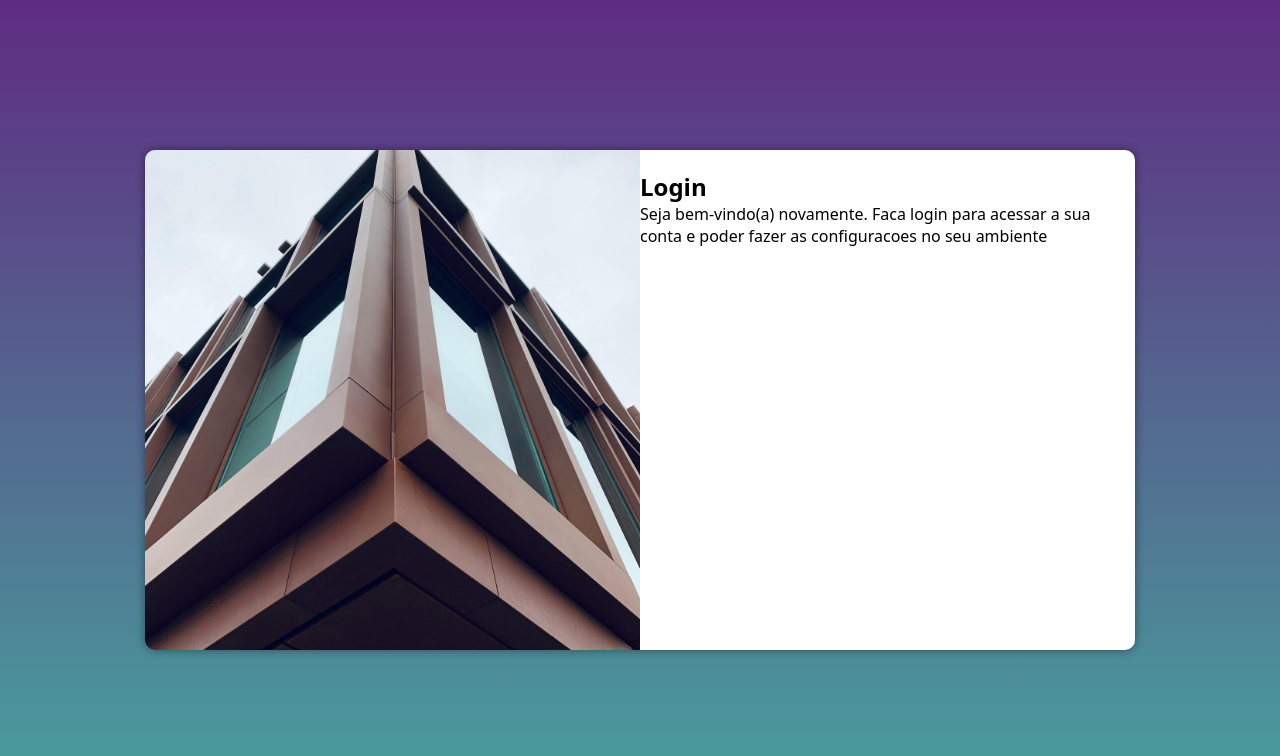
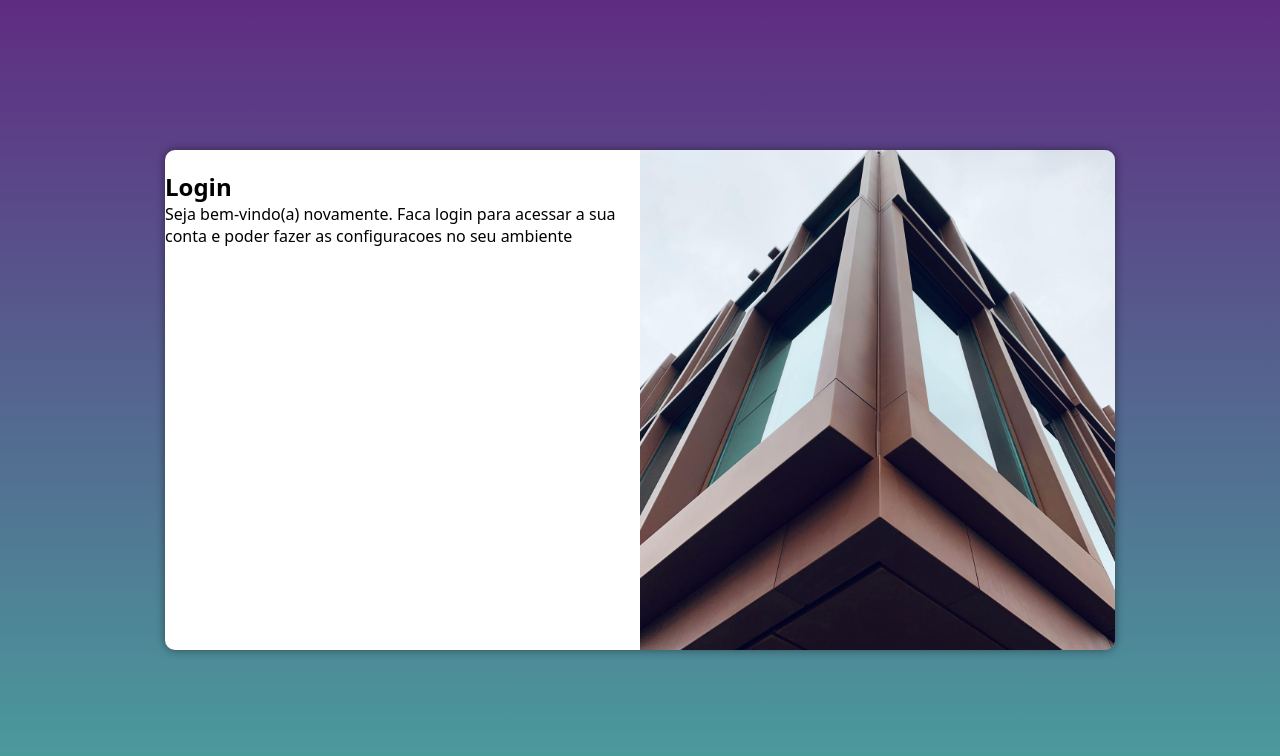
Before and after one commit to EduardoSousaF/projeto-login, a plain HTML site: page index.html in a window 1280 px wide. Drawn offline with Linux system fonts and the light colour scheme.

Commit message:
finalizando media queries
Iniciando form

```diff
--- a/estilos/media-query.css
+++ b/estilos/media-query.css
@@ -22,23 +22,24 @@ section#login > div#formulario{
 }
 
 @media screen and (min-width:992px) {
-    section#login{
-        width:990px;
-    }
 
     body{
         background-image: linear-gradient(to top, #49a09d, #5f2c82);
     }
+
+    section#login{
+        width:950px;
+    }
 }
 
 section#login > div#imagem{
-    float:left;
+    float:right;
     width: 50%;
     height: 100%;
 }
 
 section#login > div#formulario{
-    float:right;
+    float:left;
     width:50%;
 
 }
```
